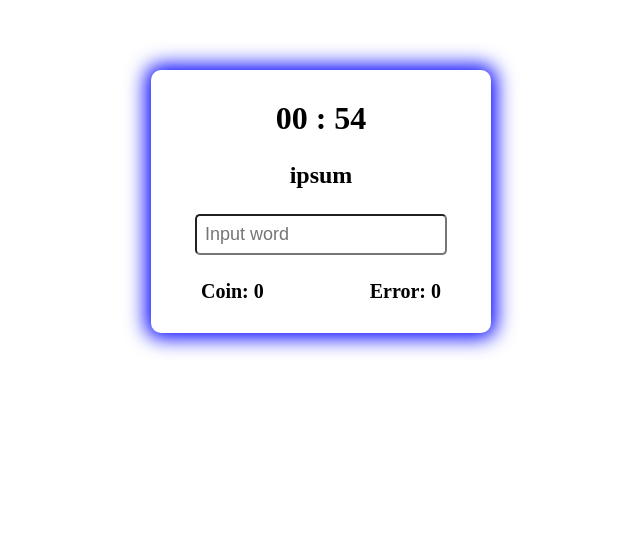
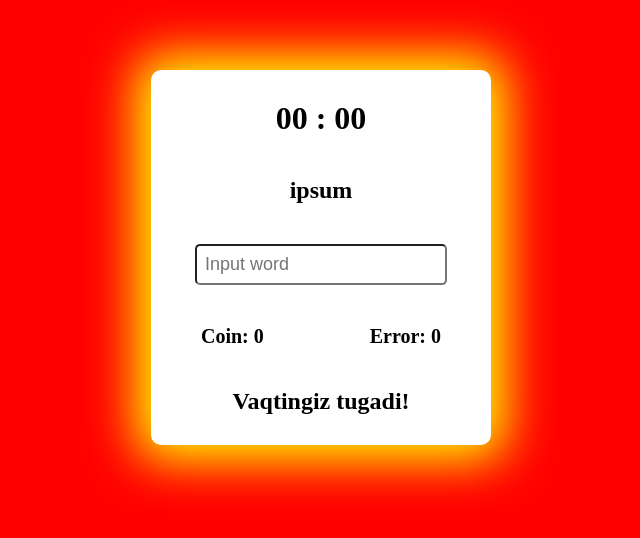
Before and after one commit to Navruzbek2103/Game-speed-typing, a plain HTML site: page index.html in a window 1280 px wide. Shown: the whole page, without its empty margins (319-959 px from the left). Drawn offline with Linux system fonts and the light colour scheme.

Commit message:
Added new function

```diff
--- a/index.html
+++ b/index.html
@@ -5,10 +5,15 @@
   <meta http-equiv="X-UA-Compatible" content="IE=edge">
   <meta name="viewport" content="width=device-width, initial-scale=1.0">
   <title>Document</title>
+  <style>
+    .opacity{
+      opacity: .7;
+    }
+  </style>
 </head>
 <body>
   <div class="container">
-    <h1 class="clock-title">00 : <span class="secund-span">59</span></h1>
+    <h1 class="clock-title">00 : <span class="secund-span">3</span></h1>
     <h2 class="view-word"></h2>
     <input type="text" id="word-input">
     <div class="resultGame">
--- a/js/main.js
+++ b/js/main.js
@@ -17,7 +17,7 @@ elClockTitle.style.margin = '0px'
 elContainer.style.width = "300px"
 elContainer.style.margin = "70px auto"
 elContainer.style.display = "flex"
-elContainer.style.gap = "25px"
+elContainer.style.gap = "40px"
 elContainer.style.flexDirection = "column"
 elContainer.style.alignItems = "center"
 elContainer.style.padding = "30px 20px"
@@ -51,6 +51,13 @@ setInterval(() => {
     elBody.style.backgroundColor = 'red'
     elContainer.style.backgroundColor = "white"
     elContainer.style.boxShadow = "0 0 50px 15px yellow"
+    elClockTitle.textContent = "00 : 00"
+    let elTitleFinish = document.createElement("h2")
+    elTitleFinish.textContent = "Vaqtingiz tugadi!"
+    elTitleFinish.style.margin = "0px"
+    elContainer.appendChild(elTitleFinish)
+    alert(elTitleFinish.textContent)
+    // elInput.disabled
   }
 }, 1000);
 
```
